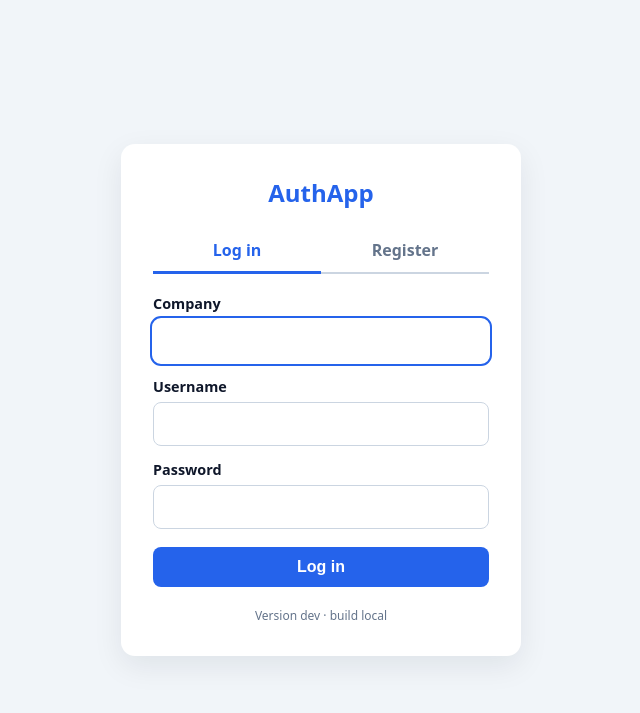
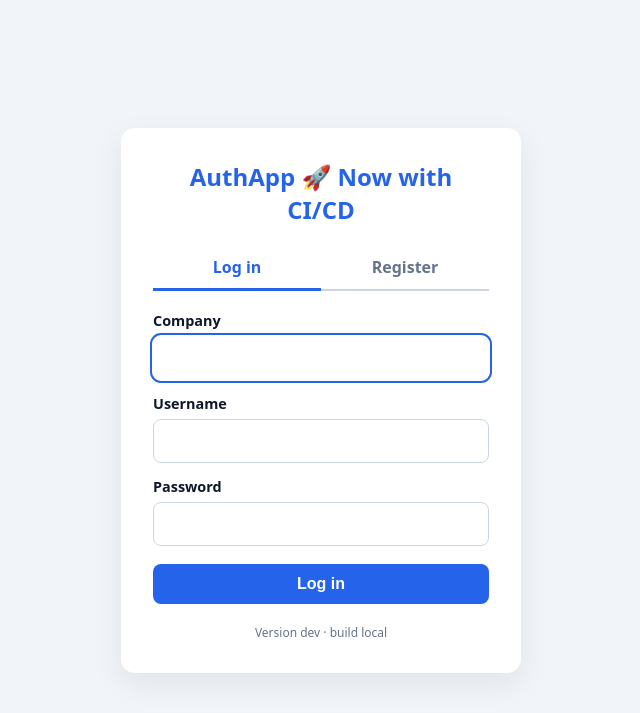
Before and after one commit to AnasRaza13/authapp-cicd, a FastAPI app: page / in a window 1280 px wide. Shown: the top 713 px of the page, without its empty margins (319-959 px from the left). Run offline with FastAPI, Linux system fonts and the light colour scheme.

Commit message:
Release 1.2.0: add tagline

```diff
--- a/app/presentation/templates/index.html
+++ b/app/presentation/templates/index.html
@@ -8,7 +8,7 @@
 </head>
 <body>
   <main class="card">
-    <h1 class="brand">AuthApp</h1>
+    <h1 class="brand">AuthApp 🚀 Now with CI/CD</h1>
 
     {% if user %}
       <!-- ============ LOGGED-IN VIEW ============ -->
```
Also changed, not shown: 1 other file.
